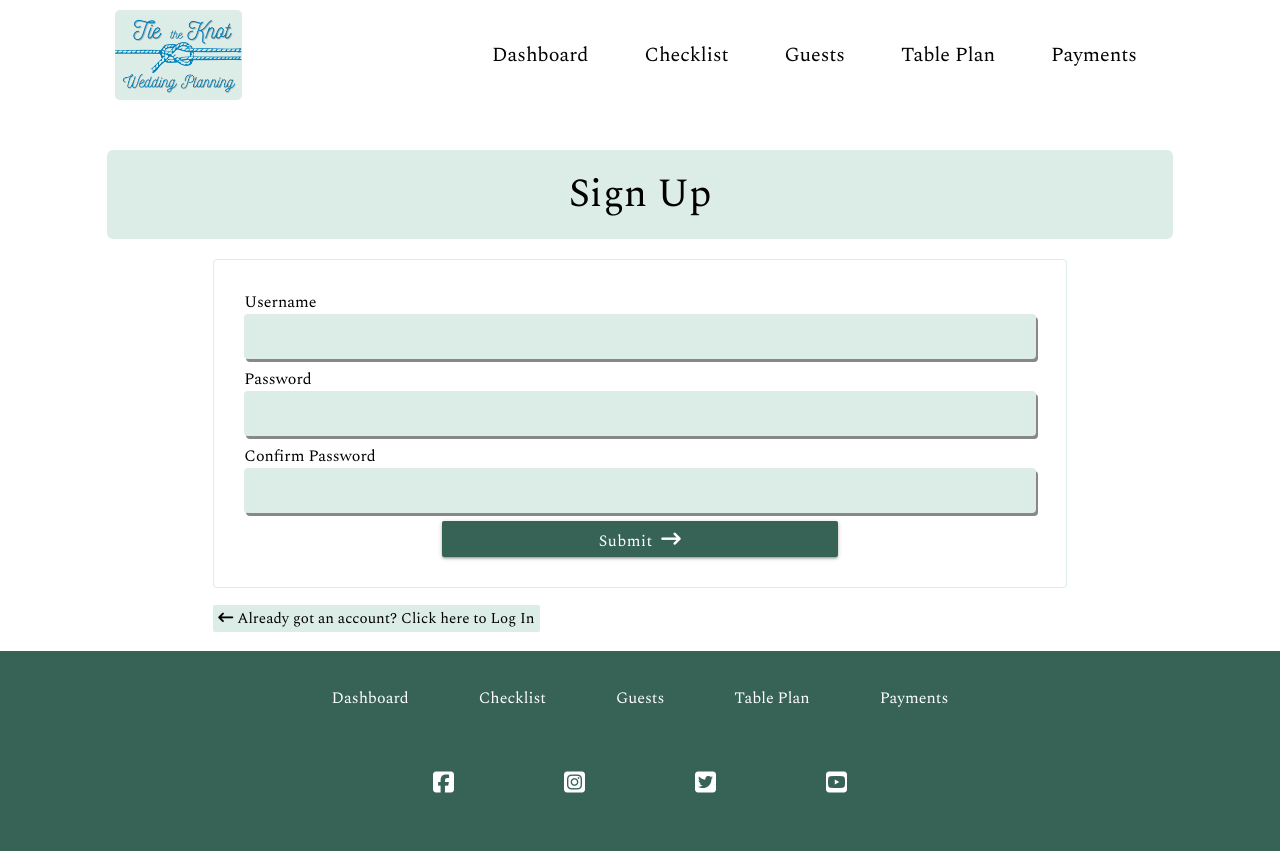
After one commit to lilli-mcnally/tie-the-knot, a Flask app: page /sign_up in a window 1280 px wide. The commit adds this page. Run offline with Flask 2, Linux system fonts and the light colour scheme; some libraries are stand-ins or nearby versions.

Commit message:
Add Sign Up page with Routes function

```diff
--- a/tietheknot/models.py
+++ b/tietheknot/models.py
@@ -1,4 +1,10 @@
 from tietheknot import db
+
+class User(db.Model):
+    # Schema for the User model
+    id = db.Column(db.Integer, primary_key=True)
+    username = db.Column(db.String(30), unique=True, nullable=False)
+    password = db.Column(db.String(), nullable=False)
 
 class Checklist(db.Model):
     # Schema for the Checklist model
--- a/tietheknot/routes.py
+++ b/tietheknot/routes.py
@@ -1,11 +1,16 @@
 from flask import render_template, request, redirect, url_for, flash
 from tietheknot import app, db
 from tietheknot.models import Checklist, Table, Guest
+from werkzeug.security import generate_password_hash, check_password_hash
 
 # Main pages
 @app.route("/")
 def home():
     return render_template("base.html")
+
+@app.route("/sign_up")
+def sign_up():
+    return render_template("sign_up.html")
 
 @app.route("/dashboard")
 def dashboard():
--- a/tietheknot/static/css/style.css
+++ b/tietheknot/static/css/style.css
@@ -200,6 +200,7 @@ nav .sidenav-trigger {
     align-content: center;
     flex-wrap: wrap;
     text-align: left;
+    padding: 20px !important;
 }
 
 .checklist-item {
@@ -214,7 +215,7 @@ nav .sidenav-trigger {
 }
 
 .checklist-date {
-    margin: 20px 0 5px 10px;
+    margin: 0 0 5px 10px;
 }
 
 .checklist-notes {
@@ -359,7 +360,7 @@ nav .sidenav-trigger {
 /* Payments */
 
 #payment-container {
-    padding-bottom: 20px;
+    padding-bottom: 40px !important;
 }
 
 #no-payments {
--- /dev/null
+++ b/tietheknot/templates/sign_up.html
@@ -0,0 +1,40 @@
+{% extends "base.html" %}
+{% block content %}
+
+<div class="row dash-heading">
+    <div class="col s10" id="dash-container">
+        <div class="col s12 green-row">
+            <h1>Sign Up</h1>
+        </div>
+        {% with messages = get_flashed_messages() %} {% if messages %} {% for
+            message in messages %}
+        <div class="col s12 green-row flash-message">
+            <h5>{{ message }}</h5>
+        </div>
+        {% endfor %} {% endif %} {% endwith %}
+    </div>
+</div>
+<form action="" method="POST">
+    <div class="row" id="form-row">
+        <div class="col s8" id="form-col">
+            <label for="username">Username</label>
+            <input type="text" id="username" name="username" minlength="1" maxlength="30" required>
+            <label for="password">Password</label>
+            <input type="text" id="password" name="password" minlength="1" maxlength="30" required>
+            <label for="conf_password">Confirm Password</label>
+            <input type="text" id="conf_password" name="conf_password" minlength="1" maxlength="30" required>
+            <button class="btn waves-effect waves-light submit" type="submit" name="action">Submit
+                <i class="fa-solid fa-arrow-right-long"></i>
+            </button>
+        </div>
+    </div>
+</form>
+
+<div class="row dash-heading">
+    <div class="col s10">
+        <a href="" class="green-row back-button">
+            <i class="fa-solid fa-arrow-left-long"></i>Already got an account? Click here to Log In</a>
+    </div>
+</div>
+
+{% endblock %}
```
